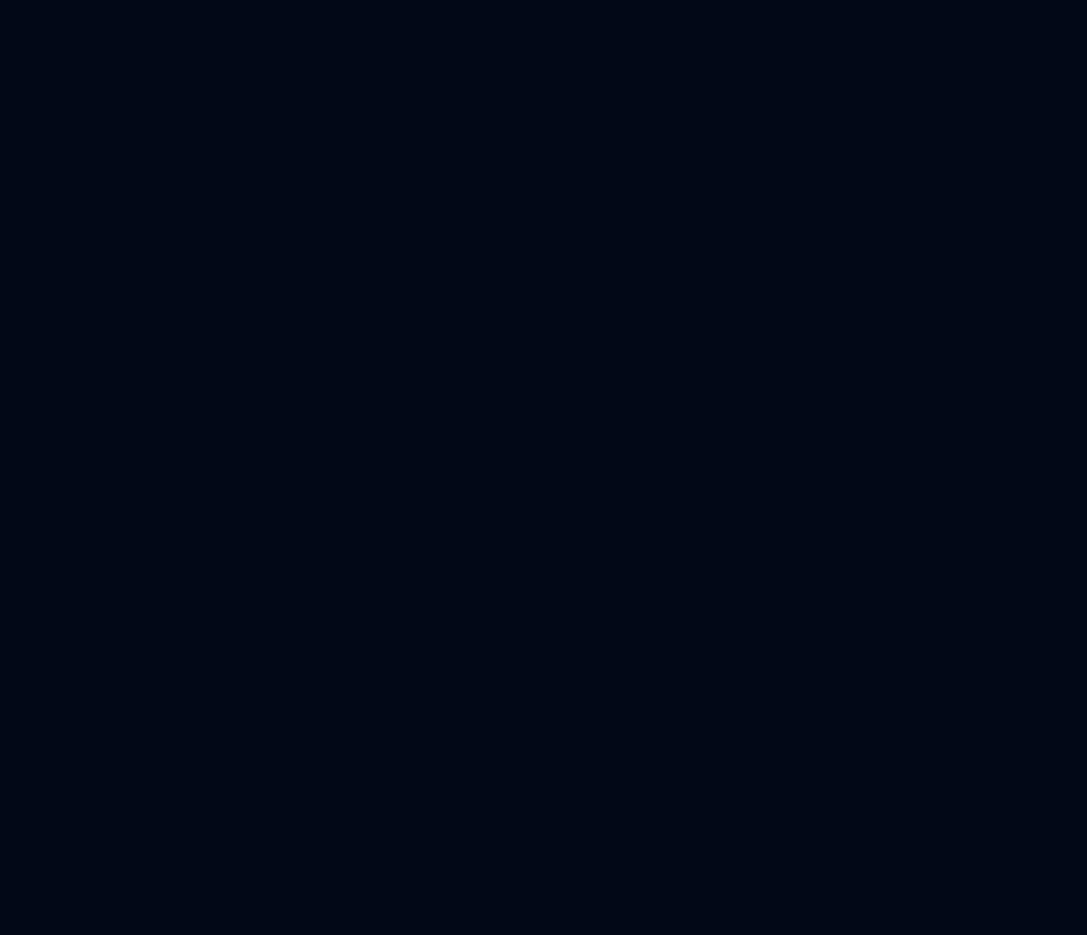
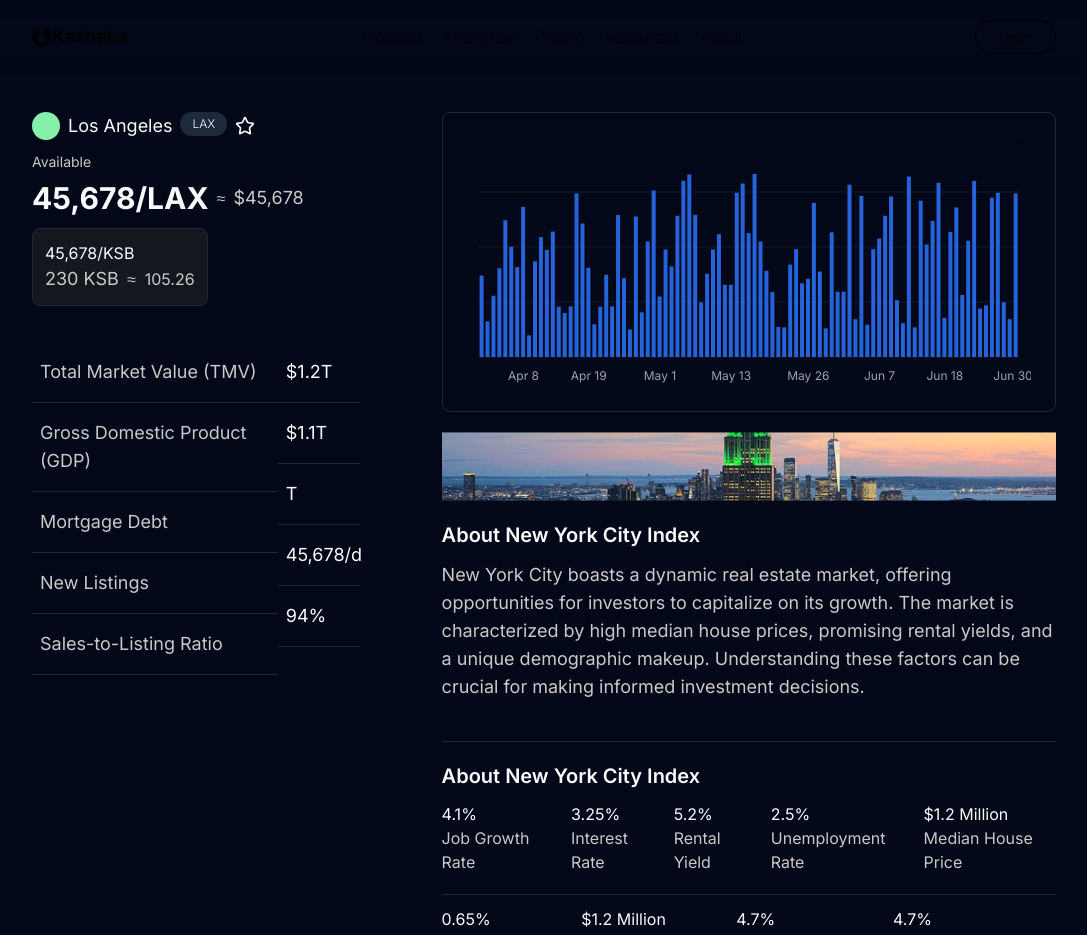
Before and after one commit to DruxAMB/kasheba-frontend, a Next.js app in the folder kasheba-frontend/: page /projects/LAX in a window 1280 px wide. Before the commit this address had no page. Shown: the top 935 px of the page, without its empty margins (96-1183 px from the left). Before the commit the page ends 800 px from the top, so only its background shows below. Built offline with nearby package versions, Linux system fonts and the light colour scheme.

Commit message:
@druxamb: added ProjectDetails component and route with chart details

```diff
--- a/kasheba-frontend/app/components/Chart.tsx
+++ b/kasheba-frontend/app/components/Chart.tsx
@@ -127,7 +127,7 @@ const chartConfig = {
   },
 } satisfies ChartConfig
 
-export function Cart() {
+export function Chart() {
   const [activeChart, setActiveChart] =
     React.useState<keyof typeof chartConfig>("desktop")
 
--- a/kasheba-frontend/app/components/Dashboard.tsx
+++ b/kasheba-frontend/app/components/Dashboard.tsx
@@ -1,12 +1,12 @@
 import React from "react";
-import { Cart } from "./Chart";
+import { Chart } from "./Chart";
 import { AllProjects } from "./AllProjects";
 import dummyData, { DataProp } from "@/dummy-data";
 
 export const Dashboard = () => {
   return (
     <div>
-      <Cart />
+      <Chart />
 
       <ul className="grid grid-cols-9 py-6">
         <li className="col-span-3">Name</li>
--- a/kasheba-frontend/app/components/FullChart.tsx
+++ b/kasheba-frontend/app/components/FullChart.tsx
@@ -5,10 +5,7 @@ import { Bar, BarChart, CartesianGrid, XAxis } from "recharts"
 
 import {
   Card,
-  CardContent,
-  CardDescription,
-  CardHeader,
-  CardTitle,
+  CardContent
 } from "@/components/ui/card"
 import {
   ChartConfig,
@@ -127,7 +124,7 @@ const chartConfig = {
   },
 } satisfies ChartConfig
 
-export function Component() {
+export function FullChart() {
   const [activeChart, setActiveChart] =
     React.useState<keyof typeof chartConfig>("desktop")
 
@@ -141,34 +138,6 @@ export function Component() {
 
   return (
     <Card>
-      <CardHeader className="flex flex-col items-stretch space-y-0 border-b p-0 sm:flex-row">
-        <div className="flex flex-1 flex-col justify-center gap-1 px-6 py-5 sm:py-6">
-          <CardTitle>Bar Chart - Interactive</CardTitle>
-          <CardDescription>
-            Showing total visitors for the last 3 months
-          </CardDescription>
-        </div>
-        <div className="flex">
-          {["desktop", "mobile"].map((key) => {
-            const chart = key as keyof typeof chartConfig
-            return (
-              <button
-                key={chart}
-                data-active={activeChart === chart}
-                className="relative z-30 flex flex-1 flex-col justify-center gap-1 border-t px-6 py-4 text-left even:border-l data-[active=true]:bg-muted/50 sm:border-l sm:border-t-0 sm:px-8 sm:py-6"
-                onClick={() => setActiveChart(chart)}
-              >
-                <span className="text-xs text-muted-foreground">
-                  {chartConfig[chart].label}
-                </span>
-                <span className="text-lg font-bold leading-none sm:text-3xl">
-                  {total[key as keyof typeof total].toLocaleString()}
-                </span>
-              </button>
-            )
-          })}
-        </div>
-      </CardHeader>
       <CardContent className="px-2 sm:p-6">
         <ChartContainer
           config={chartConfig}
--- a/kasheba-frontend/app/components/project-details/ProjectDetails.tsx
+++ b/kasheba-frontend/app/components/project-details/ProjectDetails.tsx
@@ -1,7 +1,112 @@
-import React from 'react'
+import { Star } from "lucide-react";
+import React from "react";
+import { FullChart } from "../FullChart";
+import ProjectImage from "../../../public/images/project-banner.png";
+import Image from "next/image";
 
-export const ProjectDetails = ({getData}: any) => {
+export const ProjectDetails = ({ getData }: any) => {
   return (
-    <div>ProjectDetails</div>
-  )
-}
+    <div className="grid grid-cols-5">
+      <div className="grid gap-3 col-span-2 h-fit">
+        <li className="name flex gap-2">
+          {/* <Image src={getData.image} alt="image" height={28} width={28} /> */}
+          <div className="w-[28px] h-[28px] bg-green-300 rounded-full"></div>
+          <p className="text-lg">{getData.name}</p>
+          <p className="bg-input bg-opacity-25 rounded-3xl px-3 text-xs font-light group-hover:bg-[#24EACC] group-hover:text-black py-1 h-fit">
+            {getData.nameTag}
+          </p>
+          <Star className="w-[20px] h-[20px] my-auto" />
+        </li>
+        <div className="grid gap-2">
+          <p className="text-sm text-[#C9C9C9]">Available</p>
+          <div className="flex gap-2 text-center w-fit">
+            <h1 className="text-3xl font-bold">
+              {getData.listing}/{getData.nameTag}
+            </h1>
+            <p className="m-auto text-[#C9C9C9]">≈</p>
+            <p className="m-auto text-lg text-[#C9C9C9]">${getData.listing}</p>
+          </div>
+        </div>
+        <div className="bg-[#262626] bg-opacity-50 border rounded-lg w-44 p-3">
+          <p>{getData.listing}/KSB</p>
+          <div className="flex gap-2 text-center text-[#C9C9C9] rounded-lg">
+            <h1 className="text-lg font-bol">230 KSB</h1>
+            <p className="m-auto">≈</p>
+            <p className="m-auto">{getData.price}</p>
+          </div>
+        </div>
+        <ul className="group grid grid-cols-5 py-6">
+          <li className="name gap-2 col-span-3 text-[#C9C9C9]">
+            <p className="text-lg border-b px-2 py-4">
+              Total Market Value (TMV)
+            </p>
+            <p className="text-lg border-b px-2 py-4">
+              Gross Domestic Product (GDP)
+            </p>
+            <p className="text-lg border-b px-2 py-4">Mortgage Debt</p>
+            <p className="text-lg border-b px-2 py-4">New Listings</p>
+            <p className="text-lg border-b px-2 py-4">Sales-to-Listing Ratio</p>
+          </li>
+          <li className="name gap-2">
+            <p className="text-lg border-b px-2 py-4">${getData.tmv}T</p>
+            <p className="text-lg border-b px-2 py-4">${getData.gdp}T</p>
+            <p className="text-lg border-b px-2 py-4">{getData.gap}T</p>
+            <p className="text-lg border-b px-2 py-4">{getData.listing}/d</p>
+            <p className="text-lg border-b px-2 py-4">94%</p>
+          </li>
+        </ul>
+      </div>
+      <div className="about grid gap-5 col-span-3">
+        <FullChart />
+        <Image src={ProjectImage} alt="banner" height={93} width={833} />
+        <div className="about grid gap-3 border-b pb-10">
+          <p className="font-semibold text-xl">{getData.about}</p>
+          <p className="text-lg text-[#C9C9C9]">{getData.aboutP}</p>
+        </div>
+        <div className="estate grid gap-3">
+          <p className="font-semibold text-xl">{getData.about}</p>
+          <div className="flex gap-5  border-b pb-5">
+            <div>
+              <p>4.1%</p>
+              <p className="text-[#C9C9C9]">Job Growth Rate</p>
+            </div>
+            <div>
+              <p>3.25%</p>
+              <p className="text-[#C9C9C9]"> Interest Rate</p>
+            </div>
+            <div>
+              <p>5.2%</p>
+              <p className="text-[#C9C9C9]">Rental Yield</p>
+            </div>
+            <div>
+              <p>2.5%</p>
+              <p className="text-[#C9C9C9]">Unemployment Rate</p>
+            </div>
+            <div>
+              <p>$1.2 Million</p>
+              <p className="text-[#C9C9C9]">Median House Price</p>
+            </div>
+          </div>
+          <div className="flex gap-5  border-b pb-5">
+            <div>
+              <p>0.65%</p>
+              <p className="text-[#C9C9C9]">Property Tax Rate</p>
+            </div>
+            <div>
+              <p>$1.2 Million</p>
+              <p className="text-[#C9C9C9]">Median House Price</p>
+            </div>
+            <div>
+              <p>4.7%</p>
+              <p className="text-[#C9C9C9]">Rental Vacancy Rate</p>
+            </div>
+            <div>
+              <p>4.7%</p>
+              <p className="text-[#C9C9C9]">Avg 30yr Mortgage Rate</p>
+            </div>
+          </div>
+        </div>
+      </div>
+    </div>
+  );
+};
--- a/kasheba-frontend/app/projects/[id]/page.tsx
+++ b/kasheba-frontend/app/projects/[id]/page.tsx
@@ -15,14 +15,15 @@ export async function generateStaticParams() {
 const page = ({ params }: { params: { id: string } }) => {
   const { id } = params;
 
-  const getData = dummyData.find((data: DataProp) => data.nameTag === data.id );
+  const getData = dummyData.find((data: DataProp) => data.nameTag === id);
+
 
   if (!getData) {
     return notFound(); // Show a 404 page if the id doesn't match any bounty
   }
 
   return (
-    <div>
+    <div className='grid gap-2 p-5 pt-28 px-4 md:px-10 lg:px-32'>
       <ProjectDetails getData={getData} />
     </div>
   )
--- a/kasheba-frontend/dummy-data.ts
+++ b/kasheba-frontend/dummy-data.ts
@@ -29,8 +29,8 @@ const dummyData: DataProp[] = [
         title: "",
         titleH: "",
         titleP: "",
-        about: "",
-        aboutP: "",
+        about: "About New York City Index",
+        aboutP: "New York City boasts a dynamic real estate market, offering opportunities for investors to capitalize on its growth. The market is characterized by high median house prices, promising rental yields, and a unique demographic makeup. Understanding these factors can be crucial for making informed investment decisions.",
         goal: "",
         goalP: "",
         price: 125.43,
@@ -49,8 +49,8 @@ const dummyData: DataProp[] = [
         title: "",
         titleH: "",
         titleP: "",
-        about: "",
-        aboutP: "",
+        about: "About New York City Index",
+        aboutP: "New York City boasts a dynamic real estate market, offering opportunities for investors to capitalize on its growth. The market is characterized by high median house prices, promising rental yields, and a unique demographic makeup. Understanding these factors can be crucial for making informed investment decisions.",
         goal: "",
         goalP: "",
         price: 105.26,
@@ -69,8 +69,8 @@ const dummyData: DataProp[] = [
         title: "",
         titleH: "",
         titleP: "",
-        about: "",
-        aboutP: "",
+        about: "About New York City Index",
+        aboutP: "New York City boasts a dynamic real estate market, offering opportunities for investors to capitalize on its growth. The market is characterized by high median house prices, promising rental yields, and a unique demographic makeup. Understanding these factors can be crucial for making informed investment decisions.",
         goal: "",
         goalP: "",
         price: 121.14,
@@ -89,8 +89,8 @@ const dummyData: DataProp[] = [
         title: "",
         titleH: "",
         titleP: "",
-        about: "",
-        aboutP: "",
+        about: "About New York City Index",
+        aboutP: "New York City boasts a dynamic real estate market, offering opportunities for investors to capitalize on its growth. The market is characterized by high median house prices, promising rental yields, and a unique demographic makeup. Understanding these factors can be crucial for making informed investment decisions.",
         goal: "",
         goalP: "",
         price: 115.25,
@@ -109,8 +109,8 @@ const dummyData: DataProp[] = [
         title: "",
         titleH: "",
         titleP: "",
-        about: "",
-        aboutP: "",
+        about: "About New York City Index",
+        aboutP: "New York City boasts a dynamic real estate market, offering opportunities for investors to capitalize on its growth. The market is characterized by high median house prices, promising rental yields, and a unique demographic makeup. Understanding these factors can be crucial for making informed investment decisions.",
         goal: "",
         goalP: "",
         price: 135.49,
@@ -129,8 +129,8 @@ const dummyData: DataProp[] = [
         title: "",
         titleH: "",
         titleP: "",
-        about: "",
-        aboutP: "",
+        about: "About New York City Index",
+        aboutP: "New York City boasts a dynamic real estate market, offering opportunities for investors to capitalize on its growth. The market is characterized by high median house prices, promising rental yields, and a unique demographic makeup. Understanding these factors can be crucial for making informed investment decisions.",
         goal: "",
         goalP: "",
         price: 124.53,
```
Also changed, not shown: kasheba-frontend/public/images/logo-light.png (added), kasheba-frontend/public/images/project-banner.png (added).
